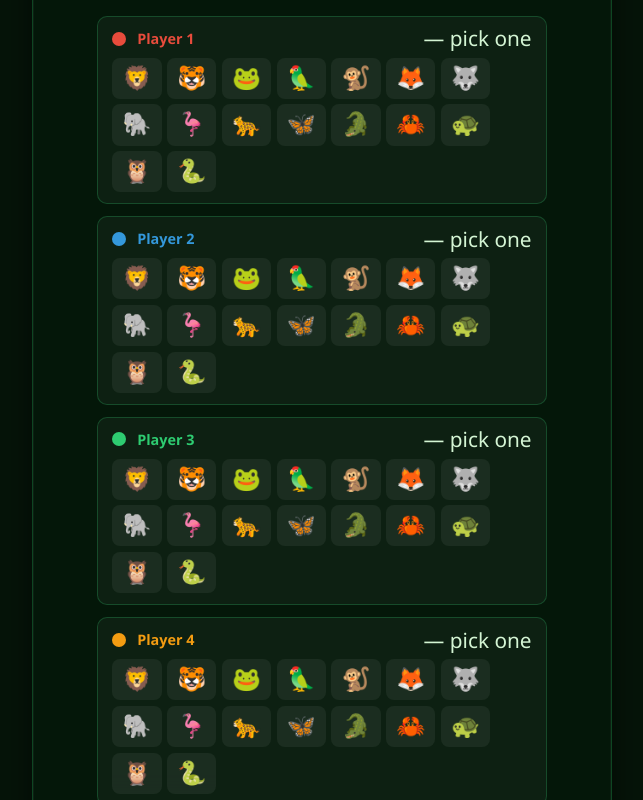
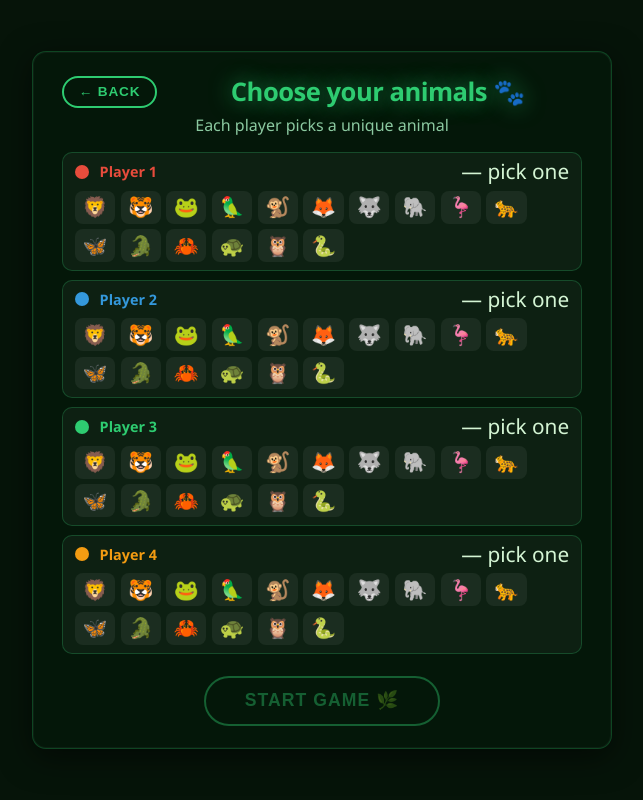
Before and after one commit to ivuriarte/snakes-and-ladders-3d, a website built with Vite: page index.html in a window 1280 px wide. Both pictures are taken after a click on the button "4 PLAYERS". Shown: the whole page, without its empty margins (318-961 px from the left). Built offline with nearby package versions, Linux system fonts and the light colour scheme.

Commit message:
fix: make animal picker scrollable so Start Game button is always reachable

```diff
--- a/src/styles.css
+++ b/src/styles.css
@@ -115,7 +115,7 @@
 .subtitle {
   color: var(--text-dim);
   font-size: 1rem;
-  margin-bottom: 2rem;
+  margin-bottom: 1rem;
 }
 
 .player-btns {
@@ -264,6 +264,19 @@
 .restart-btn { font-size: 1.1rem; padding: 0.7em 2.5em; }
 
 /* ─── Animal picker (step 2) ──────────────────────────────── */
+/* Step-2 overlay: scroll when content is taller than viewport */
+#overlay-step2 {
+  align-items: flex-start;
+  overflow-y: auto;
+  padding: 1.5rem 0;
+}
+#overlay-step2 .setup-card {
+  padding: 1.4rem 1.8rem;
+  max-width: 580px;
+  width: 94%;
+  margin: auto;
+}
+
 .step2-header {
   display: flex;
   align-items: center;
@@ -289,8 +302,8 @@
   background: rgba(255,255,255,0.04);
   border: 1px solid var(--glass-border);
   border-radius: 10px;
-  padding: 0.7rem 0.9rem;
-  margin-bottom: 0.75rem;
+  padding: 0.5rem 0.75rem;
+  margin-bottom: 0.55rem;
 }
 
 .slot-header {
@@ -319,9 +332,9 @@
   background: rgba(255,255,255,0.06);
   border: 2px solid transparent;
   border-radius: 8px;
-  font-size: 1.45rem;
+  font-size: 1.25rem;
   line-height: 1;
-  padding: 0.3em 0.35em;
+  padding: 0.22em 0.28em;
   transition: background 0.15s, border-color 0.15s, transform 0.1s;
 }
 .animal-btn:hover {
```
